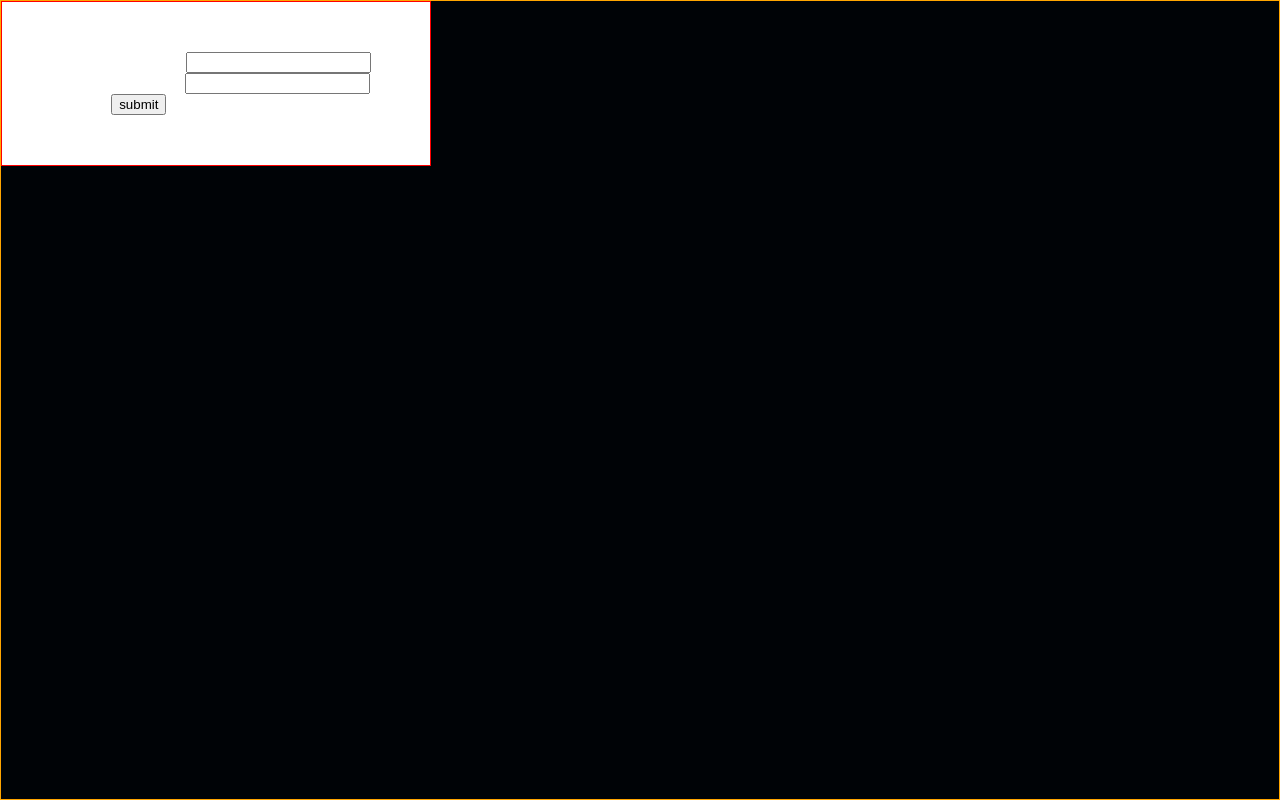
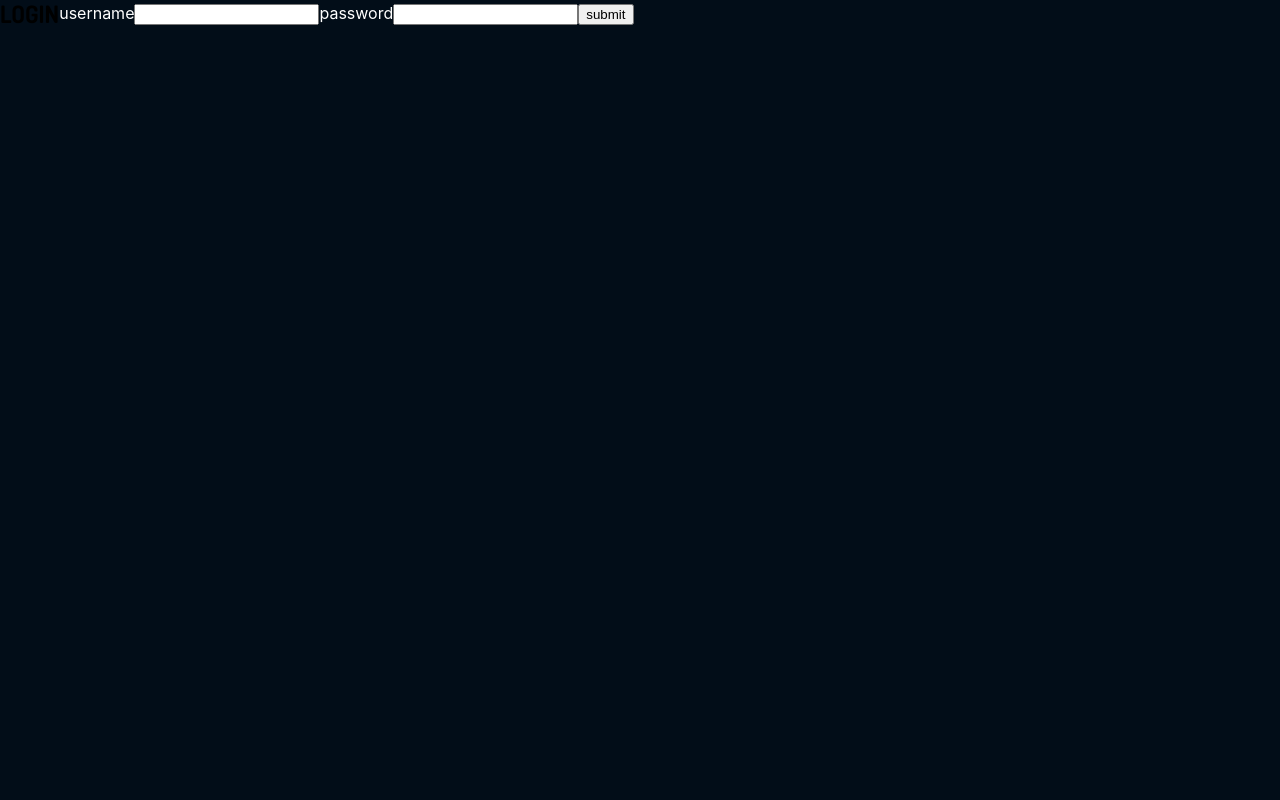
Before and after one commit to john2796/moviedb-hooks, a React (Create React App) app: page /login in a window 1280 px wide. Built offline with nearby package versions, Linux system fonts and the light colour scheme; no server answers.

Commit message:
adding login

```diff
--- a/src/App.js
+++ b/src/App.js
@@ -4,17 +4,14 @@ import { Route, Switch } from 'react-router-dom'
 import Home from './components/Home'
 import SingleMovie from './components/single-movie-page/SingleMovie'
 import Login from './components/auth/Login'
-import Modal from './components/Modal'
 
 export default function App() {
   return (
     <>
       <Switch>
-        {/* <Route path="/movie/:id" component={SingleMovie} />
-        <Route path="/" component={Home} /> */}
-        <Modal>
-          <Login />
-        </Modal>
+        <Route path="/login" component={Login} />
+        <Route path="/movie/:id" component={SingleMovie} />
+        <Route path="/" component={Home} />
       </Switch>
     </>
   )
--- a/src/components/Modal.js
+++ b/src/components/Modal.js
@@ -1,16 +1,27 @@
-import React from 'react'
-import PropTypes from 'prop-types'
+/* eslint-disable react/prop-types */
+import React, { useState, useEffect } from 'react'
 import styled from 'styled-components'
 
 const Modal = ({ children }) => {
-  console.log(children)
+  const [toggle, setToggle] = useState(false)
+
+  useEffect(() => {
+    setToggle(true)
+  }, [])
+  const handleToggle = () => {
+    setToggle(test => !test)
+  }
+
+  console.log(toggle)
+  const hidden = toggle ? 'toggle-modal' : ''
   return (
-    <ModalStyle>
-      <div className="wrapper">{children}</div>
+    <ModalStyle onClick={handleToggle}>
+      <div className={`wrapper ${hidden}`}>{children}</div>
     </ModalStyle>
   )
 }
 
+// ============= STYLE =============
 const ModalStyle = styled.div`
   /* OVERLAY  */
   border: 1px solid orange;
@@ -22,21 +33,21 @@ const ModalStyle = styled.div`
   width: 100%;
   height: 100%;
   z-index: 999;
-
+  display: flex;
+  align-items: center;
+  justify-content: center;
   .wrapper {
-    display: flex;
-    align-items: center;
-    justify-content: center;
     width: 430px;
     padding: 50px;
     border: 1px solid #e1e1e1;
     height: auto;
     background-color: #ffffff;
+    margin: 0 auto;
     border: 1px solid red;
+  }
+  .toggle-modal {
+    opacity: 0;
   }
 `
 
-// Modal.defau = {
-//   children: PropTypes.object
-// }
 export default Modal
--- a/src/components/auth/Login.js
+++ b/src/components/auth/Login.js
@@ -1,4 +1,6 @@
 import React, { useState } from 'react'
+import styled from 'styled-components'
+import Modal from '../Modal'
 
 const Login = () => {
   const [inputs, setInputs] = useState({
@@ -16,6 +18,7 @@ const Login = () => {
 
   return (
     <>
+      <LoginStyle>
         <h2>Login</h2>
         <form onSubmit={handleSubmit}>
           <label>username</label>
@@ -24,7 +27,18 @@ const Login = () => {
           <input value={inputs.password} onChange={changeHandler} type="password" name="password" />
           <button type="submit">submit</button>
         </form>
+      </LoginStyle>
     </>
   )
 }
+
+const LoginStyle = styled.div`
+  display: flex;
+  align-items: center;
+
+  h2 {
+    color: black;
+  }
+`
+
 export default Login
```
Also changed, not shown: 1 other file (tests, documents, lock files or other folders). Lines whose indentation alone changed are shown as unchanged.
